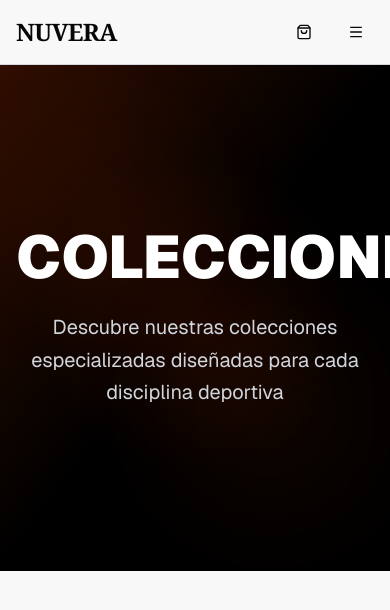
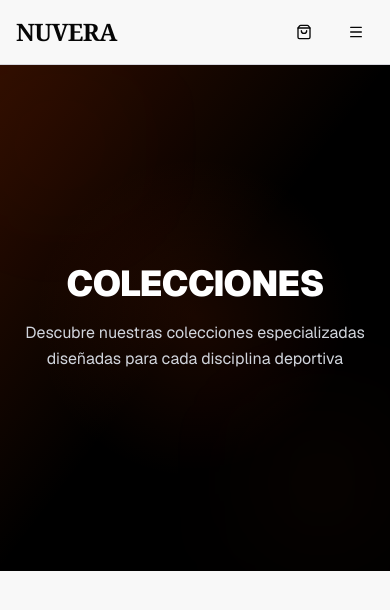
Before and after one commit to Stiven-Chacon/Ecommerce-Nuvera, a Next.js app: page /collections in a window 390 px wide. Shown: the top 610 px of the page. Built offline with nearby package versions, Linux system fonts and the light colour scheme; no server answers.

Commit message:
Fix: adjust CollectionsHero desing on mobile devices

```diff
--- a/components/sections/collections/CollectionsHero-section.tsx
+++ b/components/sections/collections/CollectionsHero-section.tsx
@@ -35,7 +35,7 @@ export function CollectionsHero() {
   return (
     <section
       ref={heroRef}
-      className="relative min-h-[60vh] flex items-center justify-center overflow-hidden bg-black"
+      className="relative min-h-[60vh] sm:min-h-[70vh] lg:min-h-[80vh] flex items-center justify-center overflow-hidden bg-black"
     >
       <div className="absolute inset-0 bg-linear-to-br from-orange-600/20 via-transparent to-transparent" />
       <div className="absolute inset-0 bg-[radial-gradient(circle_at_50%_50%,rgba(255,69,0,0.1),transparent_50%)]" />
@@ -43,18 +43,18 @@ export function CollectionsHero() {
       <div className="relative z-10 container mx-auto px-4 sm:px-6 lg:px-8 text-center">
         <h1
           ref={titleRef}
-          className="text-6xl md:text-8xl lg:text-9xl font-black mb-6 text-white"
+          className=" text-4xl sm:text-5xl md:text-7xl lg:text-8xl xl:text-9xl font-black mb-4 sm:mb-6 text-white tracking-tight"
         >
           COLECCIONES
         </h1>
-        <p className="hero-subtitle text-xl md:text-2xl text-gray-300 max-w-3xl mx-auto leading-relaxed">
+        <p className="hero-subtitle text-base sm:text-lg md:text-xl lg:text-2xl text-gray-300 max-w-xl sm:max-w-2xl md:max-w-3xl mx-auto leading-relaxed px-2">
           Descubre nuestras colecciones especializadas diseñadas para cada disciplina deportiva
         </p>
       </div>
 
       {/* Decorative elements */}
-      <div className="decorative-blob absolute top-20 left-10 w-32 h-32 bg-orange-600/10 rounded-full blur-3xl" />
-      <div className="decorative-blob absolute bottom-20 right-10 w-40 h-40 bg-orange-600/10 rounded-full blur-3xl" />
+      <div className="decorative-blob absolute top-10 left-5 w-20 h-20 sm:w-28 sm:h-28 md:w-36 md:h-36 bg-orange-600/10 rounded-full blur-3xl" />
+      <div className="decorative-blob absolute bottom-10 right-5 w-24 h-24 sm:w-32 sm:h-32 md:w-40 md:h-40 bg-orange-600/10 rounded-full blur-3xl" />
     </section>
   )
 }
```
